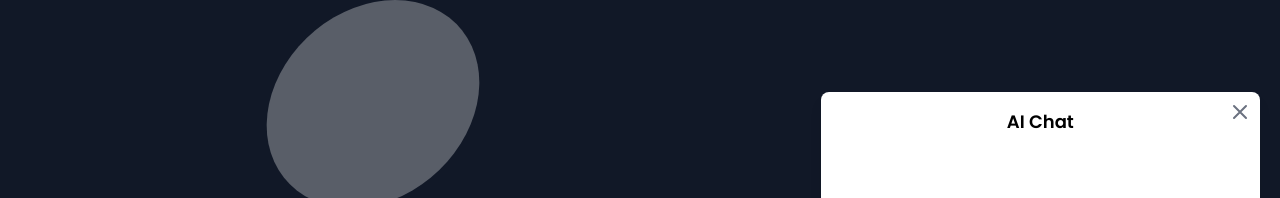
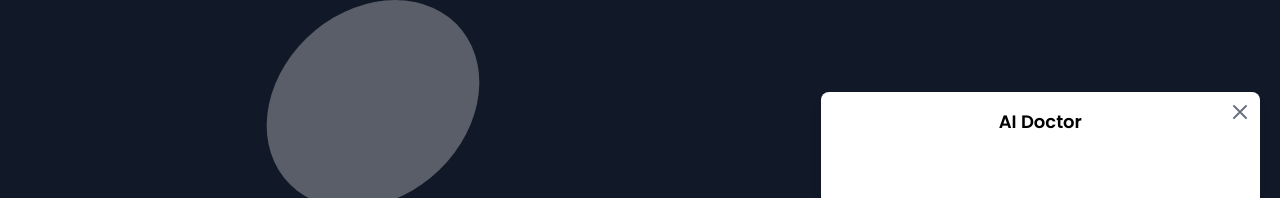
Before and after one commit to parthasdey2304/nvAI, a React (Vite) app in the folder client/: page / in a window 1280 px wide. Both pictures are taken after a click on the button "AI Doctor". Shown: the part 170-368 px from the top of the page. Built offline with nearby package versions, Linux system fonts and the light colour scheme; a web font is replaced by a local one.

Commit message:
Update : Typo fix

```diff
--- a/client/src/components/ChatBot.jsx
+++ b/client/src/components/ChatBot.jsx
@@ -78,7 +78,7 @@ function Chatbot() {
               />
             </svg>
           </button>
-          <h2 className="text-lg font-semibold text-center mb-2 duration-300">AI Chat</h2>
+          <h2 className="text-lg font-semibold text-center mb-2 duration-300">AI Doctor</h2>
           <div className="chatbot-messages w-[80%] md:w-[300px] h-[400px] overflow-y-auto space-y-2 duration-300">
             {messages.map((message, index) => (
               <div
```
